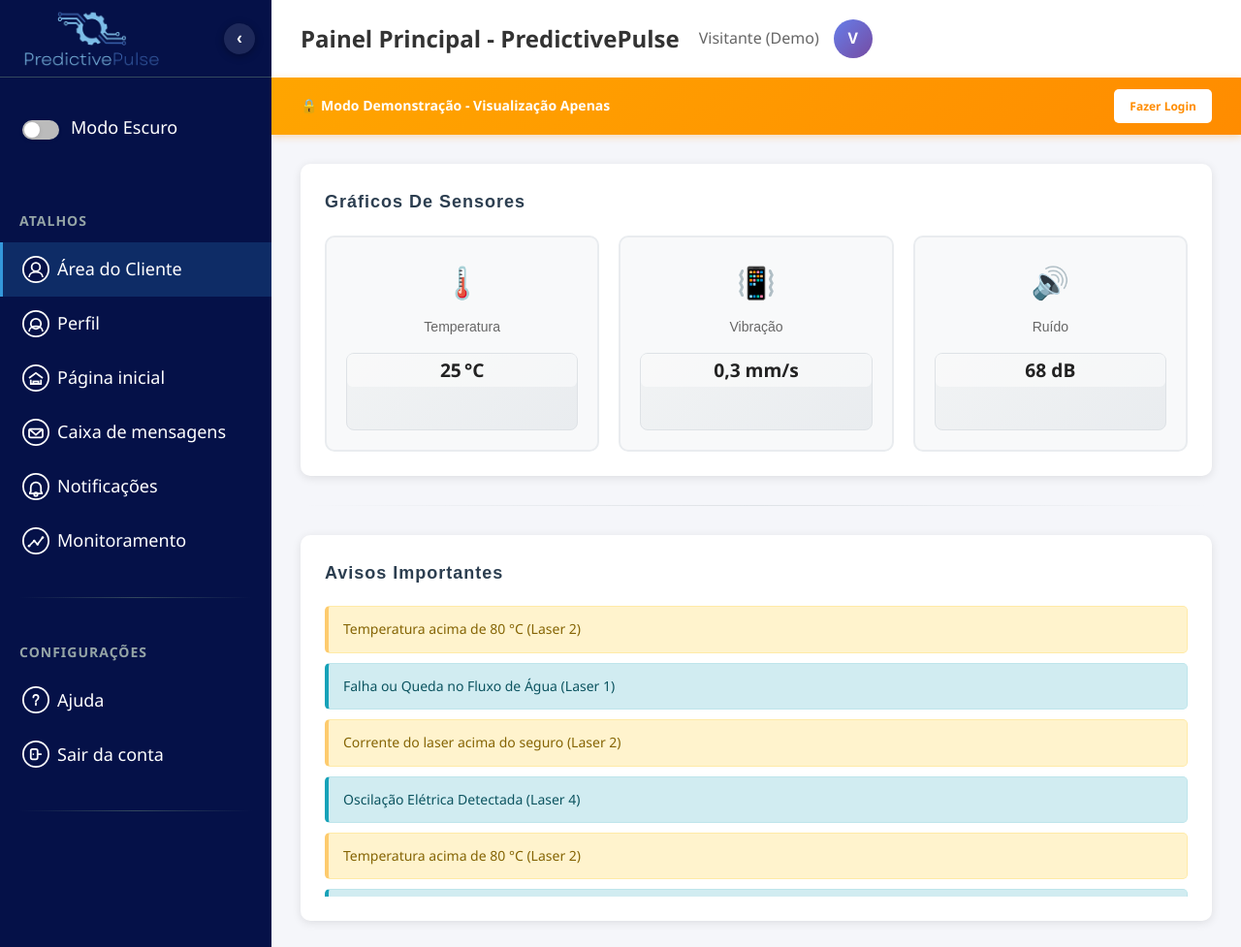
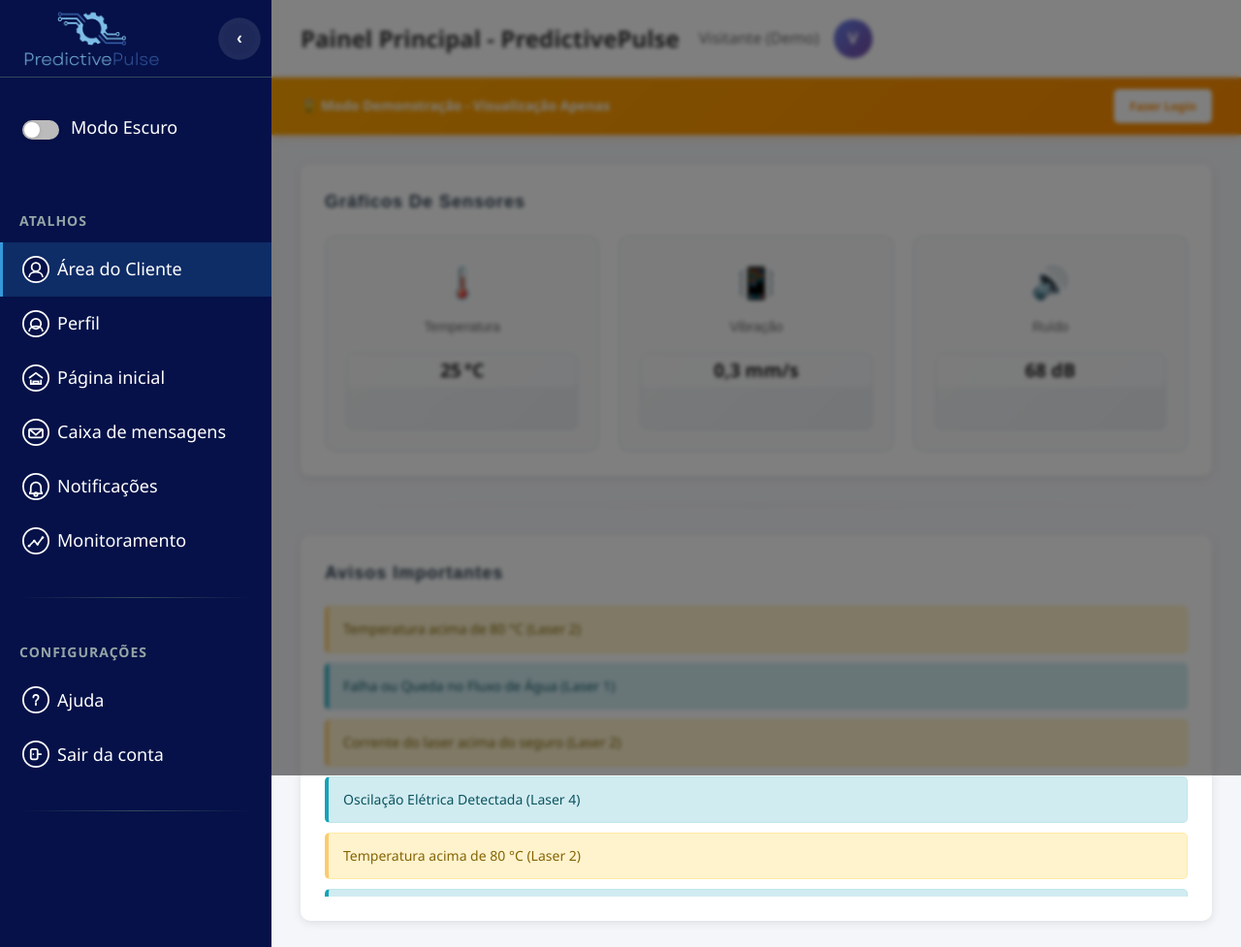
Before and after one commit to davijvasconcellos-senai/ProjetoIntegrador, a Flask app: page /demo in a window 1280 px wide. Shown: the top 977 px of the page at 97% size. Run offline with Flask 3, Linux system fonts and the light colour scheme; some web fonts are replaced.

Commit message:
Sobreposição do menu lateral

```diff
--- a/static/css/index.css
+++ b/static/css/index.css
@@ -258,6 +258,11 @@ body.dark-mode .sidebar {
     background: linear-gradient(135deg, var(--dark-bg-primary) 0%, var(--dark-bg-secondary) 100%);
 }
 
+/* Sidebar Overlay no modo escuro */
+body.dark-mode .sidebar-overlay {
+    background: rgba(0, 0, 0, 0.7);
+}
+
 body.dark-mode .sidebar-menu .menu-item.active,
 body.dark-mode .sidebar-menu .menu-item:hover {
     background: var(--overlay-blue);
@@ -600,6 +605,35 @@ body {
     min-height: 100vh;
 }
 
+/* Sidebar Overlay - Aparece quando sidebar está expandida no desktop */
+.sidebar-overlay {
+    position: fixed;
+    top: 0;
+    left: 0;
+    width: 100%;
+    height: 100%;
+    background: rgba(0, 0, 0, 0.5);
+    z-index: 999;
+    opacity: 0;
+    visibility: hidden;
+    transition: opacity 0.3s ease, visibility 0.3s ease;
+    backdrop-filter: blur(2px);
+    pointer-events: none;
+}
+
+.sidebar-overlay.active {
+    opacity: 1;
+    visibility: visible;
+    pointer-events: auto;
+}
+
+/* Esconde overlay em telas menores (tablet e mobile) */
+@media (max-width: 1024px) {
+    .sidebar-overlay {
+        display: none;
+    }
+}
+
 /* Sidebar */
 .sidebar {
     width: 280px;
@@ -609,6 +643,11 @@ body {
     will-change: width;
     position: relative;
     z-index: 1000;
+}
+
+/* Quando expandida, sidebar deve estar acima do overlay */
+.sidebar:not(.collapsed) {
+    z-index: 1001;
 }
 
 .sidebar.collapsed {
@@ -682,6 +721,24 @@ body {
     transform: translateY(-50%) scale(1.1);
 }
 
+/* Efeito de pulso quando sidebar está expandida (overlay ativo) */
+.sidebar:not(.collapsed) .toggle-btn {
+    box-shadow: 0 0 0 0 rgba(255, 255, 255, 0.4);
+    animation: pulse 2s infinite;
+}
+
+@keyframes pulse {
+    0% {
+        box-shadow: 0 0 0 0 rgba(255, 255, 255, 0.4);
+    }
+    70% {
+        box-shadow: 0 0 0 8px rgba(255, 255, 255, 0);
+    }
+    100% {
+        box-shadow: 0 0 0 0 rgba(255, 255, 255, 0);
+    }
+}
+
 .toggle-icon {
     font-size: 18px;
     font-weight: bold;
--- a/static/js/index.js
+++ b/static/js/index.js
@@ -27,6 +27,7 @@ document.addEventListener('DOMContentLoaded', function () {
     const mainContent = document.getElementById('mainContent');
     const themeToggleBtn = document.getElementById('themeToggleBtn');
     const drawerOverlay = document.getElementById('drawerOverlay');
+    const sidebarOverlay = document.getElementById('sidebarOverlay');
 
     // Estado do menu lateral (persistido no localStorage para experiência consistente)
     let isCollapsed = localStorage.getItem('sidebarCollapsed') === 'true';
@@ -154,6 +155,10 @@ document.addEventListener('DOMContentLoaded', function () {
         if (window.innerWidth > 768) {
             updateSidebarState();
         }
+        // Esconde overlay se a tela for muito pequena (tablet ou mobile)
+        if (window.innerWidth <= 1024) {
+            hideSidebarOverlay();
+        }
     });
 
     // Alterna entre colapsado/expandido no desktop
@@ -168,14 +173,41 @@ document.addEventListener('DOMContentLoaded', function () {
         if (window.innerWidth > 768) {
             if (isCollapsed) {
                 sidebar.classList.add('collapsed');
+                hideSidebarOverlay();
             } else {
                 sidebar.classList.remove('collapsed');
+                showSidebarOverlay();
             }
             // Evita espaços em branco: não usar margin-left manual em layout flex
             if (mainContent && mainContent.style) {
                 mainContent.style.marginLeft = '';
             }
         }
+    }
+
+    // Mostra overlay quando sidebar está expandida (desktop)
+    function showSidebarOverlay() {
+        if (sidebarOverlay && window.innerWidth > 1024) {
+            sidebarOverlay.classList.add('active');
+            sidebarOverlay.setAttribute('aria-hidden', 'false');
+        }
+    }
+
+    // Esconde overlay quando sidebar está colapsada
+    function hideSidebarOverlay() {
+        if (sidebarOverlay) {
+            sidebarOverlay.classList.remove('active');
+            sidebarOverlay.setAttribute('aria-hidden', 'true');
+        }
+    }
+
+    // Clique no overlay fecha a sidebar (colapsa)
+    if (sidebarOverlay) {
+        sidebarOverlay.addEventListener('click', function() {
+            if (window.innerWidth > 1024 && !isCollapsed) {
+                toggleSidebar();
+            }
+        });
     }
 
     // Adiciona tooltips baseados em ícones para melhorar compreensão rápida
@@ -273,8 +305,14 @@ document.addEventListener('DOMContentLoaded', function () {
     }
 
     // Atalho de teclado (desktop): Ctrl+M alterna sidebar para acesso rápido sem mouse
+    // ESC fecha a sidebar se estiver expandida com overlay ativo
     document.addEventListener('keydown', function (e) {
         if (e.ctrlKey && e.key === 'm' && window.innerWidth > 768) {
+            e.preventDefault();
+            toggleSidebar();
+        }
+        // ESC fecha sidebar quando overlay está visível
+        if (e.key === 'Escape' && window.innerWidth > 1024 && !isCollapsed) {
             e.preventDefault();
             toggleSidebar();
         }
--- a/templates/index.html
+++ b/templates/index.html
@@ -43,6 +43,8 @@
         </span>
     </button>
     <div id="drawerOverlay" class="drawer-overlay" tabindex="-1" aria-hidden="true"></div>
+    <!-- Overlay para sidebar expandida no desktop -->
+    <div id="sidebarOverlay" class="sidebar-overlay" tabindex="-1" aria-hidden="true"></div>
 
     <div class="app-container">
         <!-- Menu Lateral -->
```
